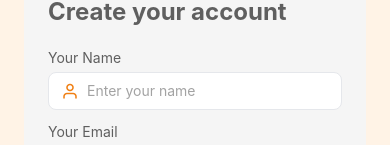
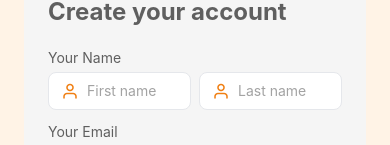
Before and after one commit to jsephandrade/technomart-mobile-app, a React Native app: screen /SignUp in a window 390 px wide. Both pictures are taken after a click on the button "Sign Up". Shown: the part 156-301 px from the top of the page. Built offline with nearby package versions, Linux system fonts and the light colour scheme.

Commit message:
Added Account created screen

```diff
--- a/src/navigation/RootNavigator.jsx
+++ b/src/navigation/RootNavigator.jsx
@@ -3,6 +3,7 @@ import { createNativeStackNavigator } from '@react-navigation/native-stack';
 import SplashScreen from '../screens/SplashScreen';
 import LoginScreen from '../screens/LoginScreen';
 import SignUpScreen from '../screens/SignUpScreen';
+import AccountCreatedScreen from '../screens/AccountCreatedScreen';
 
 /**
  * Auth stack with a splash intro.
@@ -20,6 +21,7 @@ export default function RootNavigator() {
       <Stack.Screen name="Splash" component={SplashScreen} />
       <Stack.Screen name="Login" component={LoginScreen} />
       <Stack.Screen name="SignUp" component={SignUpScreen} />
+      <Stack.Screen name="AccountCreated" component={AccountCreatedScreen} />
     </Stack.Navigator>
   );
 }
--- a/src/screens/SignUpScreen.jsx
+++ b/src/screens/SignUpScreen.jsx
@@ -1,3 +1,4 @@
+// screens/SignUpScreen.jsx
 import React, {
   useCallback,
   useEffect,
@@ -10,7 +11,6 @@ import {
   Text,
   TextInput,
   TouchableOpacity,
-  Image,
   KeyboardAvoidingView,
   ScrollView,
   TouchableWithoutFeedback,
@@ -23,47 +23,58 @@ import { useSafeAreaInsets } from "react-native-safe-area-context"
 import { MaterialCommunityIcons, Feather } from "@expo/vector-icons"
 import AuthLayout from "../components/AuthLayout"
 import TermsNotice from "../components/TermsNotice"
-import { register } from "../utils/auth"
+// ⬇️ Removed API for now
+// import { register } from "../utils/auth"
 
 const emailRegex = /^[^\s@]+@[^\s@]+\.[^\s@]+$/
 
 export default function SignUpScreen({ navigation }) {
   // --- State ---
-  const [name, setName] = useState("")
+  const [firstName, setFirstName] = useState("")
+  const [lastName, setLastName] = useState("")
   const [email, setEmail] = useState("")
   const [password, setPassword] = useState("")
   const [confirm, setConfirm] = useState("")
   const [showPassword, setShowPassword] = useState(false)
   const [showConfirm, setShowConfirm] = useState(false)
+
+  // You can keep loading in case you re-enable API later
   const [loading, setLoading] = useState(false)
   const [errorMessage, setErrorMessage] = useState("")
 
-  // --- Touch & submit state (when to show errors) ---
-  const [nameTouched, setNameTouched] = useState(false)
+  // --- Touch & submit state ---
+  const [firstTouched, setFirstTouched] = useState(false)
+  const [lastTouched, setLastTouched] = useState(false)
   const [emailTouched, setEmailTouched] = useState(false)
   const [passwordTouched, setPasswordTouched] = useState(false)
   const [confirmTouched, setConfirmTouched] = useState(false)
   const [formSubmitted, setFormSubmitted] = useState(false)
 
   // --- Refs for focus flow ---
+  const lastNameRef = useRef(null)
   const emailRef = useRef(null)
   const passwordRef = useRef(null)
   const confirmRef = useRef(null)
 
-  // --- Safe area ---
   const insets = useSafeAreaInsets()
 
   // --- Derived, trimmed values ---
-  const trimmedName = useMemo(() => name.trim(), [name])
+  const trimmedFirst = useMemo(() => firstName.trim(), [firstName])
+  const trimmedLast = useMemo(() => lastName.trim(), [lastName])
   const trimmedEmail = useMemo(() => email.trim().toLowerCase(), [email])
   const trimmedPassword = useMemo(() => password.trim(), [password])
   const trimmedConfirm = useMemo(() => confirm.trim(), [confirm])
 
   // --- Field-level validation ---
-  const nameError = useMemo(() => {
-    if (!trimmedName) return "Please enter your name"
+  const firstError = useMemo(() => {
+    if (!trimmedFirst) return "Please enter your first name"
     return ""
-  }, [trimmedName])
+  }, [trimmedFirst])
+
+  const lastError = useMemo(() => {
+    if (!trimmedLast) return "Please enter your last name"
+    return ""
+  }, [trimmedLast])
 
   const emailError = useMemo(() => {
     if (!trimmedEmail) return "Please enter your email"
@@ -85,15 +96,17 @@ export default function SignUpScreen({ navigation }) {
   }, [trimmedConfirm, trimmedPassword])
 
   // Only show after touch or submit
-  const showNameError = nameTouched || formSubmitted ? nameError : ""
+  const showFirstError = firstTouched || formSubmitted ? firstError : ""
+  const showLastError = lastTouched || formSubmitted ? lastError : ""
   const showEmailError = emailTouched || formSubmitted ? emailError : ""
   const showPasswordError = passwordTouched || formSubmitted ? passwordError : ""
   const showConfirmError = confirmTouched || formSubmitted ? confirmError : ""
 
-  // Top-level error (server wins, else first visible field error)
+  // Top-level error (no server error now; still shows first visible field error)
   const formError =
     errorMessage ||
-    showNameError ||
+    showFirstError ||
+    showLastError ||
     showEmailError ||
     showPasswordError ||
     showConfirmError
@@ -116,29 +129,39 @@ export default function SignUpScreen({ navigation }) {
 
   const setSafeLoading = setSafeState(setLoading)
   const setSafeError = setSafeState(setErrorMessage)
-  const setSafeName = setSafeState(setName)
+  const setSafeFirstName = setSafeState(setFirstName)
+  const setSafeLastName = setSafeState(setLastName)
   const setSafeEmail = setSafeState(setEmail)
   const setSafePassword = setSafeState(setPassword)
   const setSafeConfirm = setSafeState(setConfirm)
-  const setSafeNameTouched = setSafeState(setNameTouched)
+  const setSafeFirstTouched = setSafeState(setFirstTouched)
+  const setSafeLastTouched = setSafeState(setLastTouched)
   const setSafeEmailTouched = setSafeState(setEmailTouched)
   const setSafePasswordTouched = setSafeState(setPasswordTouched)
   const setSafeConfirmTouched = setSafeState(setConfirmTouched)
   const setSafeFormSubmitted = setSafeState(setFormSubmitted)
 
-  // Clear server error as user edits
+  // Clear top-level error as user edits
   useEffect(() => {
     if (errorMessage) setSafeError("")
     // eslint-disable-next-line react-hooks/exhaustive-deps
-  }, [name, email, password, confirm])
+  }, [firstName, lastName, email, password, confirm])
 
   // Change handlers mark as touched
-  const handleNameChange = useCallback(
+  const handleFirstChange = useCallback(
     t => {
-      if (!nameTouched) setSafeNameTouched(true)
-      setSafeName(t)
+      if (!firstTouched) setSafeFirstTouched(true)
+      setSafeFirstName(t)
     },
-    [nameTouched, setSafeNameTouched, setSafeName]
+    [firstTouched, setSafeFirstTouched, setSafeFirstName]
+  )
+
+  const handleLastChange = useCallback(
+    t => {
+      if (!lastTouched) setSafeLastTouched(true)
+      setSafeLastName(t)
+    },
+    [lastTouched, setSafeLastTouched, setSafeLastName]
   )
 
   const handleEmailChange = useCallback(
@@ -165,74 +188,64 @@ export default function SignUpScreen({ navigation }) {
     [confirmTouched, setSafeConfirmTouched, setSafeConfirm]
   )
 
-  // --- Submit handler ---
-  const handleRegister = useCallback(async () => {
+  // --- Submit handler (NO API; just navigate on valid form) ---
+  const handleRegister = useCallback(() => {
     setSafeFormSubmitted(true)
 
-    if (nameError || emailError || passwordError || confirmError) {
-      const firstError =
-        nameError || emailError || passwordError || confirmError
-      setSafeError(firstError)
-      AccessibilityInfo.announceForAccessibility?.(firstError)
+    if (firstError || lastError || emailError || passwordError || confirmError) {
+      const firstVisibleError =
+        firstError || lastError || emailError || passwordError || confirmError
+      setSafeError(firstVisibleError)
+      AccessibilityInfo.announceForAccessibility?.(firstVisibleError)
       return
     }
     if (loading) return
 
-    setSafeError("")
-    setSafeLoading(true)
-    try {
-      await register(trimmedName, trimmedEmail, trimmedPassword)
+    // No server call — go straight to success screen
     AccessibilityInfo.announceForAccessibility?.(
       "Account created successfully"
     )
 
     // Clear inputs & touch state after success
-      setSafeName("")
+    setSafeFirstName("")
+    setSafeLastName("")
     setSafeEmail("")
     setSafePassword("")
     setSafeConfirm("")
-      setSafeNameTouched(false)
+    setSafeFirstTouched(false)
+    setSafeLastTouched(false)
     setSafeEmailTouched(false)
     setSafePasswordTouched(false)
     setSafeConfirmTouched(false)
     setSafeFormSubmitted(false)
 
-      navigation.navigate("Home")
-    } catch (err) {
-      const message =
-        err?.response?.data?.message ||
-        err?.message ||
-        "Something went wrong. Please try again."
-      setSafeError(message)
-      AccessibilityInfo.announceForAccessibility?.(message)
-    } finally {
-      setSafeLoading(false)
-    }
+    navigation.navigate("AccountCreated", { email: trimmedEmail })
   }, [
-    nameError,
+    firstError,
+    lastError,
     emailError,
     passwordError,
     confirmError,
     loading,
-    trimmedName,
     trimmedEmail,
-    trimmedPassword,
-    navigation,
     setSafeError,
-    setSafeLoading,
-    setSafeName,
+    setSafeFirstName,
+    setSafeLastName,
     setSafeEmail,
     setSafePassword,
     setSafeConfirm,
-    setSafeNameTouched,
+    setSafeFirstTouched,
+    setSafeLastTouched,
     setSafeEmailTouched,
     setSafePasswordTouched,
     setSafeConfirmTouched,
-    setSafeFormSubmitted
+    setSafeFormSubmitted,
+    navigation,
   ])
 
   // Keyboard "next/go" flow
-  const onNameSubmit = useCallback(() => emailRef.current?.focus(), [])
+  const onFirstSubmit = useCallback(() => lastNameRef.current?.focus(), [])
+  const onLastSubmit = useCallback(() => emailRef.current?.focus(), [])
   const onEmailSubmit = useCallback(() => passwordRef.current?.focus(), [])
   const onPasswordSubmit = useCallback(() => confirmRef.current?.focus(), [])
   const onConfirmSubmit = handleRegister
@@ -262,7 +275,7 @@ export default function SignUpScreen({ navigation }) {
             contentInsetAdjustmentBehavior="always"
           >
             <View className="flex-1 relative">
-              {/* Decorative icons */}
+              {/* Decorative icons (unchanged) */}
               <View
                 accessible={false}
                 importantForAccessibility="no-hide-descendants"
@@ -301,7 +314,8 @@ export default function SignUpScreen({ navigation }) {
                   }}
                 />
               </View>
-              <View className="mt-15 pt-12"></View>
+              <View className="mt-15 pt-12" />
+
               {/* Card */}
               <View className="mt-20 w-full rounded-2xl bg-[#f5f5f5] p-6">
                 <Text
@@ -311,33 +325,65 @@ export default function SignUpScreen({ navigation }) {
                   Create your account
                 </Text>
 
-                {/* Name */}
+                {/* First/Last Name */}
                 <Text className="mt-5 mb-1 text-sub text-sm">Your Name</Text>
+                <View className="flex-row" style={{ columnGap: 8 }}>
+                  {/* First name */}
                   <View
                     className={[
-                    "flex-row items-center rounded-lg px-3 py-2 border bg-white",
-                    showNameError ? "border-red-400" : "border-gray-200"
+                      "flex-1 flex-row items-center rounded-lg px-3 py-2 border bg-white",
+                      showFirstError ? "border-red-400" : "border-gray-200"
                     ].join(" ")}
                   >
                     <Feather name="user" size={18} color="#F07F13" />
                     <TextInput
-                    testID="nameInput"
+                      testID="firstNameInput"
                       className="ml-2 flex-1 text-sm text-text"
-                    placeholder="Enter your name"
+                      placeholder="First name"
                       placeholderTextColor="#A3A3A3"
-                    value={name}
-                    onChangeText={handleNameChange}
-                    onBlur={() => setSafeNameTouched(true)}
+                      value={firstName}
+                      onChangeText={handleFirstChange}
+                      onBlur={() => setSafeFirstTouched(true)}
                       returnKeyType="next"
-                    onSubmitEditing={onNameSubmit}
+                      onSubmitEditing={onFirstSubmit}
                       editable={inputsEditable}
                       autoCapitalize="words"
                       autoCorrect={false}
-                    autoComplete="name"
-                    textContentType="name"
-                    accessibilityLabel="Name"
-                    accessibilityHint="Enter your full name"
+                      autoComplete="given-name"
+                      textContentType="givenName"
+                      accessibilityLabel="First name"
+                      accessibilityHint="Enter your first name"
                     />
+                  </View>
+
+                  {/* Last name */}
+                  <View
+                    className={[
+                      "flex-1 flex-row items-center rounded-lg px-3 py-2 border bg-white",
+                      showLastError ? "border-red-400" : "border-gray-200"
+                    ].join(" ")}
+                  >
+                    <Feather name="user" size={18} color="#F07F13" />
+                    <TextInput
+                      testID="lastNameInput"
+                      ref={lastNameRef}
+                      className="ml-2 flex-1 text-sm text-text"
+                      placeholder="Last name"
+                      placeholderTextColor="#A3A3A3"
+                      value={lastName}
+                      onChangeText={handleLastChange}
+                      onBlur={() => setSafeLastTouched(true)}
+                      returnKeyType="next"
+                      onSubmitEditing={onLastSubmit}
+                      editable={inputsEditable}
+                      autoCapitalize="words"
+                      autoCorrect={false}
+                      autoComplete="family-name"
+                      textContentType="familyName"
+                      accessibilityLabel="Last name"
+                      accessibilityHint="Enter your last name"
+                    />
+                  </View>
                 </View>
 
                 {/* Email */}
@@ -484,8 +530,7 @@ export default function SignUpScreen({ navigation }) {
                     disabled={loading}
                     accessibilityRole="button"
                     accessibilityLabel="Already have an account? Log in"
-                  >
-                  </TouchableOpacity>
+                  />
                 </View>
 
                 {/* Submit */}
@@ -525,8 +570,6 @@ export default function SignUpScreen({ navigation }) {
                 <TouchableOpacity
                   className="flex-row items-center justify-center rounded-xl bg-white py-3 border border-gray-200"
                   onPress={() => {
-                    // mirror LoginScreen behavior
-                    // eslint-disable-next-line no-alert
                     alert("Google sign up not implemented in this build")
                   }}
                   disabled={loading}
@@ -541,7 +584,7 @@ export default function SignUpScreen({ navigation }) {
                   <Text className="ml-8 text-base">Sign up with Google</Text>
                 </TouchableOpacity>
 
-                {/* Bottom switch to login (inside card, like Login's Sign Up link) */}
+                {/* Bottom switch to login */}
                 <View className="mt-4 flex-row justify-center">
                   <Text className="text-sm text-gray-600">
                     Already have an account?{" "}
```
Also changed, not shown: src/screens/AccountCreatedScreen.jsx (added, +181 -0 lines). Lines whose indentation alone changed are shown as unchanged.
